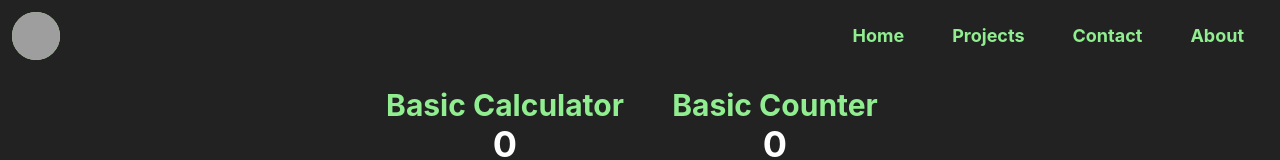
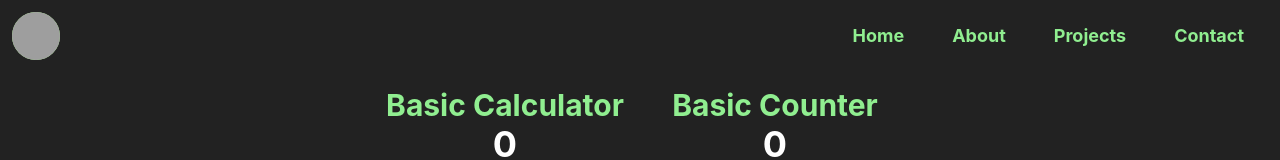
Before and after one commit to GalliWare/react-profile-website, a Next.js app: page /projects in a window 1280 px wide. Shown: the top 160 px of the page. Built offline with nearby package versions, Linux system fonts and the light colour scheme; grey boxes are pictures that could not be loaded.

Commit message:
improved the button setup by moving this to a array that is added with a for loop. Now to add buttons we can just add more pages and update the paths and buttonNames variables

```diff
--- a/src/components/Header.tsx
+++ b/src/components/Header.tsx
@@ -3,46 +3,51 @@ import { HamburgerIcon } from "@chakra-ui/icons"
 import Link from "next/link"
 
 function Header() {
+  const paths = ["/", "/about", "/projects", "/contact"]
+  const buttonNames = ["Home", "About", "Projects", "Contact"]
+  let buttons = []
+
+  for (let i = 0; i < paths.length; i++) {
+    buttons.push(
+      <Button
+        key={buttonNames[i]}
+        size="lg"
+        color="lightgreen"
+        fontWeight="bold"
+        variant="ghost"
+        _hover={{ borderBottom: "8px" }}>
+        <Link href={paths[i]}>
+          {buttonNames[i]}
+        </Link>
+      </Button>
+    )
+  }
+
   return (
     <ChakraProvider>
       <Flex
         p={["0", "1", "3"]}
         justify="space-between"
         as="nav"
-        wrap="wrap"
-      >
-        <Avatar name="Craig Gallimore" src="/Avatar.png" display={["none", "none", "inherit"]}></Avatar>
+        wrap="wrap">
+        <Avatar
+          name="Craig Gallimore"
+          src="/Avatar.png"
+          display={["none", "none", "inherit"]}>
+        </Avatar>
         <Spacer />
-        <Box display={["none", "none", "inherit"]}>
-          <Button size="lg" color="lightgreen" fontWeight="bold" variant="ghost" _hover={{ borderBottom: "8px" }}>
-            <Link href="/">
-              Home
-            </Link>
-          </Button>
-          <Button size="lg" color="lightgreen" fontWeight="bold" variant="ghost" _hover={{ borderBottom: "8px" }}>
-            <Link href="/projects">
-              Projects
-            </Link>
-          </Button>
-          <Button size="lg" color="lightgreen" fontWeight="bold" variant="ghost" _hover={{ borderBottom: "8px" }}>
-            <Link href="/contact">
-              Contact
-            </Link>
-          </Button>
-          <Button size="lg" color="lightgreen" fontWeight="bold" variant="ghost" _hover={{ borderBottom: "8px" }}>
-            <Link href="/about">
-              About
-            </Link>
-          </Button>
+        <Box
+          display={["none", "none", "inherit"]}>
+          {buttons}
         </Box>
       </Flex>
-      <Menu display={["inherit", "inherit", "none"]} padding="5">
+      <Menu >
         <MenuButton
           as={IconButton}
           aria-label="Options"
           size="md"
           variant="outline"
-          marginLeft="99%"
+          marginLeft="90%"
           icon={<HamburgerIcon />}
           backgroundColor="lightgreen"
           display={["inherit", "inherit", "none"]}
@@ -51,6 +56,11 @@ function Header() {
           <MenuItem >
             <Link href="/">
               Home
+            </Link>
+          </MenuItem>
+          <MenuItem >
+            <Link href="/about">
+              About
             </Link>
           </MenuItem>
           <MenuItem >
@@ -63,11 +73,6 @@ function Header() {
               Contact
             </Link>
           </MenuItem>
-          <MenuItem >
-            <Link href="/about">
-              About
-            </Link>
-          </MenuItem>
         </MenuList>
       </Menu>
     </ChakraProvider>
```
